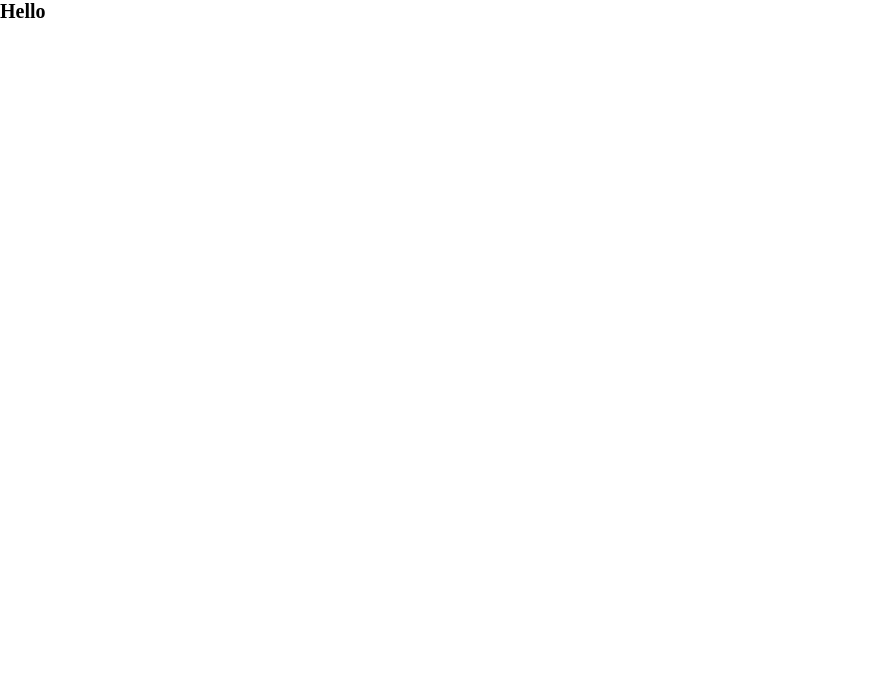
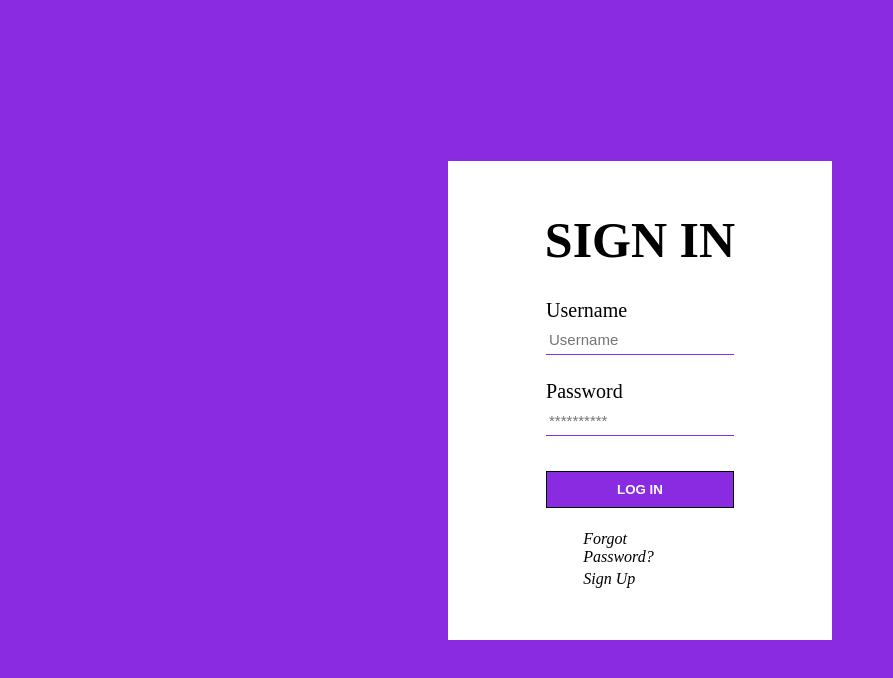
Before and after one commit to Safe-Routes-Finders/Front-End, a React (Create React App) app in the folder safe-routes/: page /SignIn in a window 1280 px wide. Shown: the top 678 px of the page, without its empty margins (0-893 px from the left). Built offline with nearby package versions, Linux system fonts and the light colour scheme.

Commit message:
Done with Sign In -- Still needs styling

```diff
--- a/safe-routes/package.json
+++ b/safe-routes/package.json
@@ -5,6 +5,7 @@
   "dependencies": {
     "react": "^16.10.2",
     "react-dom": "^16.10.2",
+    "react-router-dom": "^5.1.2",
     "react-scripts": "3.2.0"
   },
   "scripts": {
--- a/safe-routes/src/App.js
+++ b/safe-routes/src/App.js
@@ -1,12 +1,15 @@
 import React from 'react';
+import Login from "./Components/Forms/SignIn";
+import {Route} from "react-router-dom";
+
 
 
 
 function App() {
   return (
-    <div className="App">
-      <h1>Hello</h1>
-    </div>
+    <>
+      <Route path="/SignIn" render={(props)=><Login {...props}/>}/>
+    </>
   );
 }
 
--- /dev/null
+++ b/safe-routes/src/Components/Forms/SignIn.jsx
@@ -0,0 +1,48 @@
+import React, {useState} from "react";
+import {Container, Btn, FormContainer, Title, Label, Input, LinkContainer, StyledLink} from "./formsStyle";
+import {Link} from "react-router-dom"
+
+function Login(){
+
+    const [formValues, setFormValues] = useState({
+        username: "",
+        password: ""
+    })
+
+
+    const handleOnChange = (e) => {
+        setFormValues({...formValues, [e.target.name]: e.target.value});
+    }
+    const Submit = (e) => {
+        e.preventDefault();
+        console.log("works for now", formValues)
+    }
+
+
+    const flex = {
+        display: "flex",
+        flexDirection: "column"
+    }
+    return(
+        <Container>
+        <FormContainer>
+            <Title>SIGN IN</Title>
+            <form style={flex}>
+                <Label> Username
+                <Input type="text" name="username"  placeholder="Username" onChange={handleOnChange} />
+                </Label>
+                <Label> Password
+                <Input type="password"  name="password" placeholder="**********" onChange={handleOnChange} />
+                </Label>
+                <Btn onClick={Submit}>Log In</Btn>
+            </form>
+            <LinkContainer>
+                <StyledLink to="/SignIn">Forgot Password?</StyledLink>
+                <StyledLink to="/SignUp">Sign Up</StyledLink>
+            </LinkContainer>
+        </FormContainer>
+        </Container>
+    )
+}
+
+export default Login;
--- /dev/null
+++ b/safe-routes/src/Components/Forms/formsStyle.js
@@ -0,0 +1,69 @@
+import styled from "styled-components";
+import {Link} from "react-router-dom"
+
+export const Container = styled.div `
+    background: blueviolet;
+    height: 100vh;
+    display: flex;
+    justify-content: center;
+    align-items: center;
+`
+
+export const FormContainer = styled.div`
+    background: white;
+    width: 30%;
+    margin: 0 auto;
+    padding: 5rem;
+    display: flex;
+    justify-content: center;
+    flex-direction: column;
+    align-items: center;
+`
+
+export const Btn = styled.button `
+    background: blueviolet;
+    border: 1px black solid;
+    color: white;
+    text-transform: uppercase;
+    font-weight: 700;
+    padding: 1rem;
+    display: flex;
+    justify-content: center;
+    padding: 1rem 7rem;
+    margin: 2rem auto;
+    cursor: pointer;
+`
+
+export const Title = styled.h1 `
+    font-size: 5rem;
+    margin-bottom: 2rem;
+`
+
+export const Label = styled.label `
+    display: block;
+    margin: 1rem 0;
+    font-size: 2rem;
+`
+
+export const Input = styled.input `
+    display: block;
+    border: none;
+    border-bottom: 1px blueviolet solid;
+    margin: 0.5rem 0;
+    padding: 0.6rem 0.3rem;
+    width: 100%;
+`
+
+export const LinkContainer = styled.div `
+    display: flex;
+    flex-direction: column;
+    width: 40%;
+    font-size: 1.5rem;
+`
+export const StyledLink = styled(Link)`
+    font-size: 1.6rem;
+    font-style: italic;
+    text-decoration: none;
+    color: black;
+    margin: 0.2rem 0;
+`
--- a/safe-routes/src/index.css
+++ b/safe-routes/src/index.css
@@ -6,3 +6,7 @@
 html{
   font-size: 62.5%;
 }
+
+::-webkit-input-placeholder { /* Chrome/Opera/Safari */
+  font-size: 1.5rem;
+}
--- a/safe-routes/src/index.js
+++ b/safe-routes/src/index.js
@@ -2,5 +2,7 @@ import React from 'react';
 import ReactDOM from 'react-dom';
 import './index.css';
 import App from './App';
+import {BrowserRouter as Router} from "react-router-dom";
 
-ReactDOM.render(<App />, document.getElementById('root'));
+
+ReactDOM.render(<Router><App /></Router>, document.getElementById('root'));
```
Also changed, not shown: safe-routes/src/Components/Forms/SignUp.jsx (added, +11 -0 lines), 1 other file (tests, documents, lock files or other folders).
